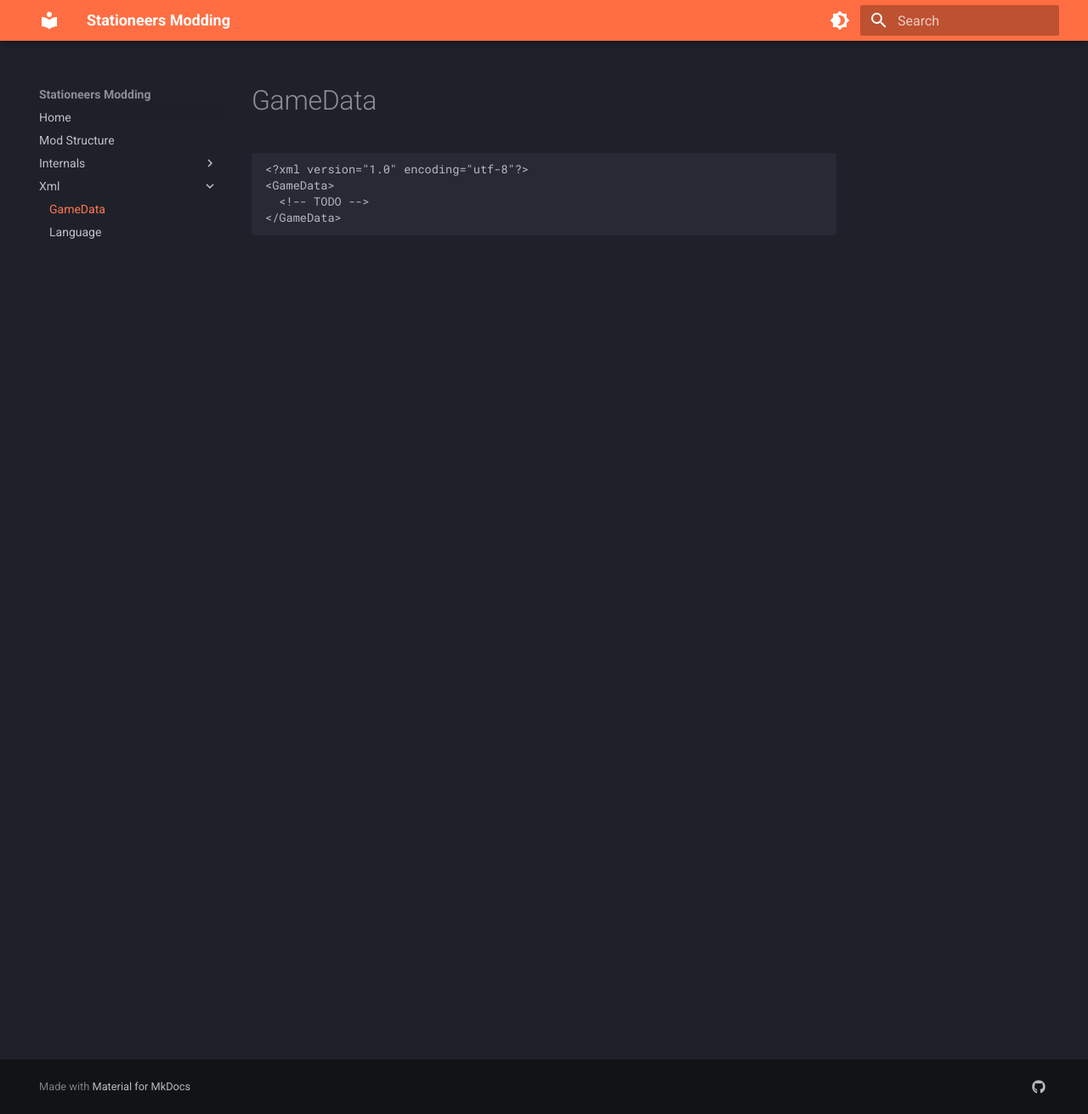
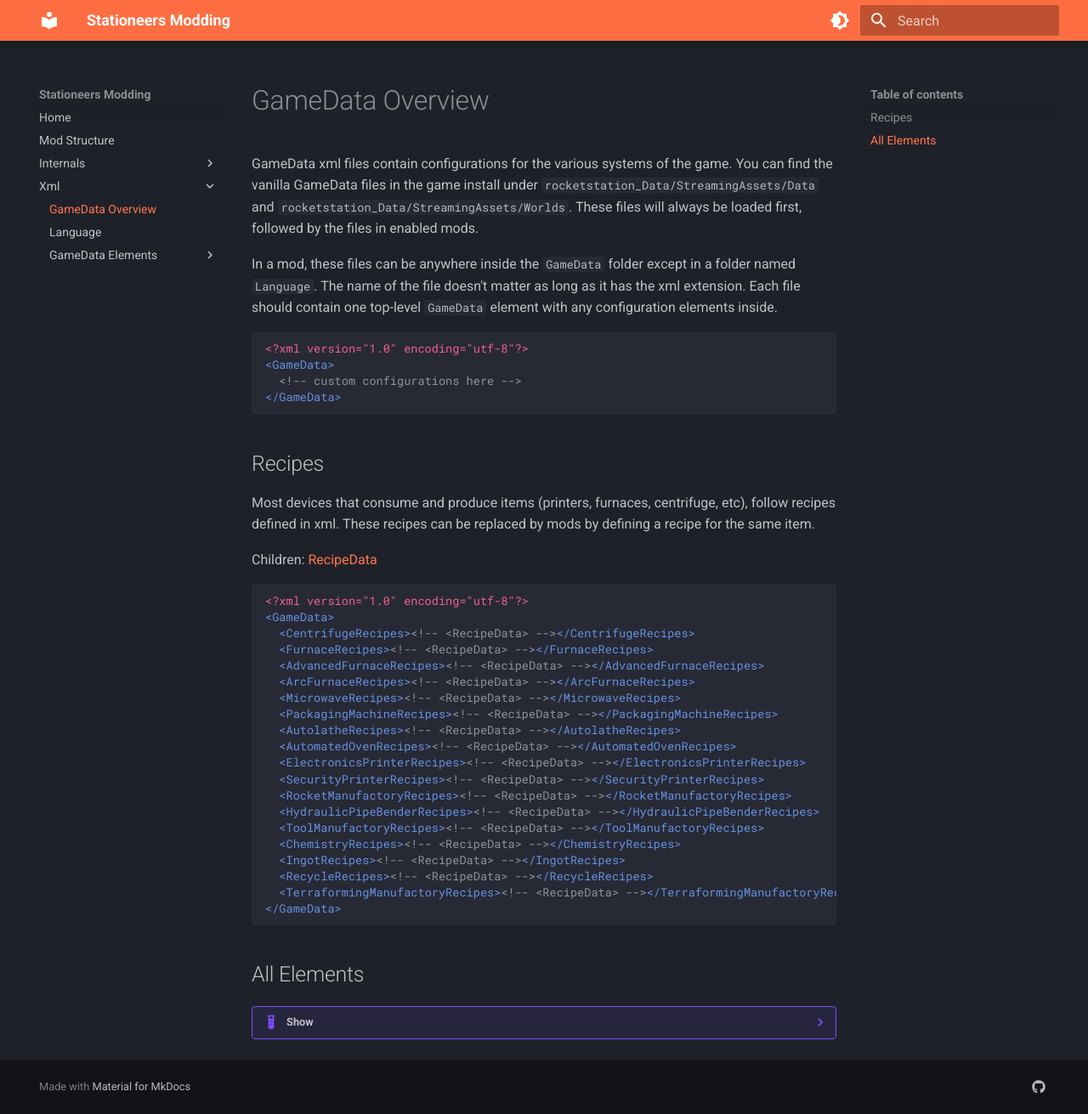
Before and after one commit to StationeersLaunchPad/docs, an MkDocs documentation site: the page built from docs/xml/gamedata.md, in a window 1280 px wide and 1311 px high. Shown: the whole window at 85% size. Built offline with MkDocs 1.6.1 and Material for MkDocs 9.7.7, drawn with Linux system fonts in a browser that asks for light colours.

Commit message:
Start GameData outline and add RecipeData details

````diff
--- a/docs/xml/gamedata.md
+++ b/docs/xml/gamedata.md
@@ -1,8 +1,100 @@
-# GameData
+# GameData Overview
+
+GameData xml files contain configurations for the various systems of the game. You can find the vanilla GameData files in the game install under `rocketstation_Data/StreamingAssets/Data` and `rocketstation_Data/StreamingAssets/Worlds`. These files will always be loaded first, followed by the files in enabled mods.
+
+In a mod, these files can be anywhere inside the `GameData` folder except in a folder named `Language`. The name of the file doesn't matter as long as it has the xml extension. Each file should contain one top-level `GameData` element with any configuration elements inside.
 
 ```xml
 <?xml version="1.0" encoding="utf-8"?>
 <GameData>
-  <!-- TODO -->
+  <!-- custom configurations here -->
 </GameData>
 ```
+
+## Recipes
+Most devices that consume and produce items (printers, furnaces, centrifuge, etc), follow recipes defined in xml. These recipes can be replaced by mods by defining a recipe for the same item.
+
+Children: [RecipeData](GameData_Elements/recipedata.md)
+
+```xml
+<?xml version="1.0" encoding="utf-8"?>
+<GameData>
+  <CentrifugeRecipes><!-- <RecipeData> --></CentrifugeRecipes>
+  <FurnaceRecipes><!-- <RecipeData> --></FurnaceRecipes>
+  <AdvancedFurnaceRecipes><!-- <RecipeData> --></AdvancedFurnaceRecipes>
+  <ArcFurnaceRecipes><!-- <RecipeData> --></ArcFurnaceRecipes>
+  <MicrowaveRecipes><!-- <RecipeData> --></MicrowaveRecipes>
+  <PackagingMachineRecipes><!-- <RecipeData> --></PackagingMachineRecipes>
+  <AutolatheRecipes><!-- <RecipeData> --></AutolatheRecipes>
+  <AutomatedOvenRecipes><!-- <RecipeData> --></AutomatedOvenRecipes>
+  <ElectronicsPrinterRecipes><!-- <RecipeData> --></ElectronicsPrinterRecipes>
+  <SecurityPrinterRecipes><!-- <RecipeData> --></SecurityPrinterRecipes>
+  <RocketManufactoryRecipes><!-- <RecipeData> --></RocketManufactoryRecipes>
+  <HydraulicPipeBenderRecipes><!-- <RecipeData> --></HydraulicPipeBenderRecipes>
+  <ToolManufactoryRecipes><!-- <RecipeData> --></ToolManufactoryRecipes>
+  <ChemistryRecipes><!-- <RecipeData> --></ChemistryRecipes>
+  <IngotRecipes><!-- <RecipeData> --></IngotRecipes>
+  <RecycleRecipes><!-- <RecipeData> --></RecycleRecipes>
+  <TerraformingManufactoryRecipes><!-- <RecipeData> --></TerraformingManufactoryRecipes>
+</GameData>
+```
+
+## All Elements
+??? example "Show"
+    ```xml
+    <?xml version="1.0" encoding="utf-8"?>
+    <GameData>
+      <CentrifugeRecipes><!-- <RecipeData> --></CentrifugeRecipes>
+      <FurnaceRecipes><!-- <RecipeData> --></FurnaceRecipes>
+      <AdvancedFurnaceRecipes><!-- <RecipeData> --></AdvancedFurnaceRecipes>
+      <ArcFurnaceRecipes><!-- <RecipeData> --></ArcFurnaceRecipes>
+      <MicrowaveRecipes><!-- <RecipeData> --></MicrowaveRecipes>
+      <PackagingMachineRecipes><!-- <RecipeData> --></PackagingMachineRecipes>
+      <AutolatheRecipes><!-- <RecipeData> --></AutolatheRecipes>
+      <AutomatedOvenRecipes><!-- <RecipeData> --></AutomatedOvenRecipes>
+      <ElectronicsPrinterRecipes><!-- <RecipeData> --></ElectronicsPrinterRecipes>
+      <SecurityPrinterRecipes><!-- <RecipeData> --></SecurityPrinterRecipes>
+      <RocketManufactoryRecipes><!-- <RecipeData> --></RocketManufactoryRecipes>
+      <HydraulicPipeBenderRecipes><!-- <RecipeData> --></HydraulicPipeBenderRecipes>
+      <ToolManufactoryRecipes><!-- <RecipeData> --></ToolManufactoryRecipes>
+      <ChemistryRecipes><!-- <RecipeData> --></ChemistryRecipes>
+      <IngotRecipes><!-- <RecipeData> --></IngotRecipes>
+      <RecycleRecipes><!-- <RecipeData> --></RecycleRecipes>
+      <TerraformingManufactoryRecipes><!-- <RecipeData> --></TerraformingManufactoryRecipes>
+      <MinableVisualiser><!-- MinableVisualiserData --></MinableVisualiser>
+      <ReagentGrinderRecipes><!-- <ProcessingData> --></ReagentGrinderRecipes>
+      <WorldSettings><!-- <World> WorldSettingData --></WorldSettings>
+      <Trader><!-- TraderData --></Trader>
+      <RoomTypeRule><!-- RoomTypeRuleData --></RoomTypeRule>
+      <ContactSlot><!-- ContactSlotData --></ContactSlot>
+      <SpaceMap><!-- SpaceMapData --></SpaceMap>
+      <CelestialBodies><!-- <CelestialBody> CelestialBodyTemplate --></CelestialBodies>
+      <Icon><!-- NodeIcon --></Icon>
+      <Spawn><!-- SpawnData --></Spawn>
+      <StartCondition><!-- StartConditionData --></StartCondition>
+      <StartLocation><!-- StartLocationData --></StartLocation>
+      <RandomStartLocation><!-- RoundRobitStartLocationData --></RandomStartLocation>
+      <WorldObjective><!-- WorldObjectiveCollection --></WorldObjective>
+      <Objective><!-- WorldObjective --></Objective>
+      <Buy><!-- BuyData --></Buy>
+      <Sell><!-- SellData --></Sell>
+      <PaintMixRecipes><!-- <RecipeData> --></PaintMixRecipes>
+      <ThingMods><!-- <ThingModData> --></ThingMods>
+      <ReagentTradeValues><!-- <ReagentTradeData> --></ReagentTradeValues>
+      <GasMoleTradeValues><!-- <GasTradeData> --></GasMoleTradeValues>
+      <DifficultySettings><!-- <DifficultySetting> --></DifficultySettings>
+      <DefaultRocketNames><!-- <RocketName> --></DefaultRocketNames>
+      <GHGIndex><!-- TerraformingGasCurveData --></GHGIndex>
+      <AtmosphericScatteringBlend><!-- AtmosphericScatteringBlendData --></AtmosphericScatteringBlend>
+      <LifeRequirements><!-- LifeRequirementsData --></LifeRequirements>
+      <CustomPlant><!-- CustomPlantData --></CustomPlant>
+      <CustomSeed><!-- CustomSeedData --></CustomSeed>
+      <Blueprint><!-- BlueprintData --></Blueprint>
+      <WeatherEvent><!-- WeatherEvent --></WeatherEvent>
+      <ServerProviderData><!-- ServerProvider --></ServerProviderData>
+      <Minables><!-- MinablesGenerationData --></Minables>
+      <DeepMinables><!-- DeepMinablesGenerationData --></DeepMinables>
+      <OreVein><!-- VeinGenerationData --></OreVein>
+      <Expression><!-- FacialExpressionData --></Expression>
+    </GameData>
+    ```
--- a/mkdocs.yml
+++ b/mkdocs.yml
@@ -19,6 +19,14 @@
 plugins:
   - search
 
+markdown_extensions:
+  - admonition
+  - def_list
+  - pymdownx.details
+  - pymdownx.superfences
+  - pymdownx.tabbed:
+      alternate_style: true
+
 extra:
   social:
     - icon: fontawesome/brands/github
````
Also changed, not shown: docs/xml/GameData_Elements/recipedata.md (added, +261 -0 lines).
